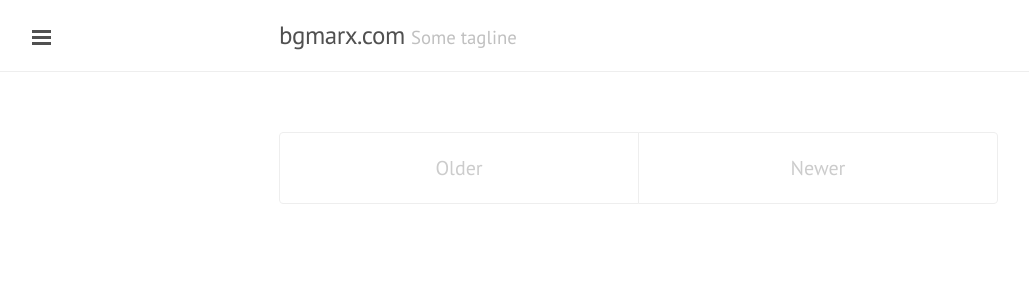
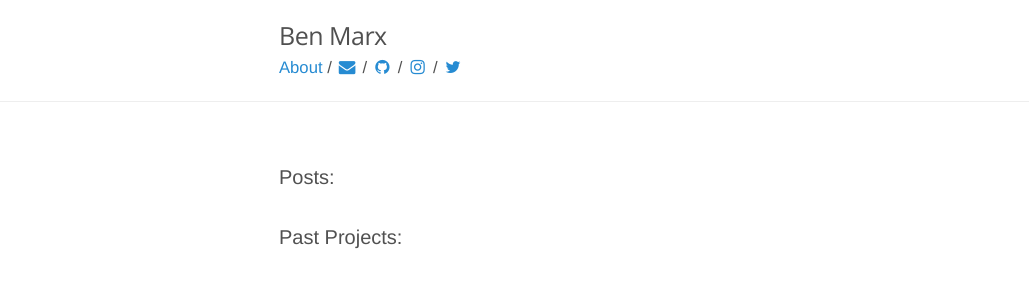
Before and after one commit to bgmarx/bgmarx.github.io, a Jekyll site: the page built from index.html, in a window 1280 px wide. Shown: the top 300 px of the page, without its empty margins (1-1030 px from the left). Built offline with Jekyll 4.4.1, drawn with Linux system fonts in a browser that asks for light colours; nearby versions of some CDN libraries; Markdown is read by kramdown in place of the engine named in the settings; the list of posts is cut into pages by our own code.

Commit message:
redesigned a bit

```diff
--- a/_config.yml
+++ b/_config.yml
@@ -6,9 +6,9 @@ pygments:         true
 permalink:        pretty
 
 # Setup
-title:            bgmarx.com
-tagline:          'Some tagline'
-description:      'Some blog'
+title:            Ben Marx
+tagline:          ''
+description:      ''
 url:              http://bgmarx.com
 
 author:
--- a/_includes/head.html
+++ b/_includes/head.html
@@ -1,28 +1,21 @@
 <head>
   <link href="http://gmpg.org/xfn/11" rel="profile">
   <meta http-equiv="content-type" content="text/html; charset=utf-8">
-
-  <!-- Enable responsiveness on mobile devices-->
   <meta name="viewport" content="width=device-width, initial-scale=1.0, maximum-scale=1">
 
   <title>
     {% if page.title == "Home" %}
-      {{ site.title }} &middot; {{ site.tagline }}
+    {{ site.title }}
     {% else %}
-      {{ page.title }} &middot; {{ site.title }}
+    {{ page.title }}
     {% endif %}
   </title>
 
-  <!-- CSS -->
   <link rel="stylesheet" href="/public/css/poole.css">
   <link rel="stylesheet" href="/public/css/syntax.css">
   <link rel="stylesheet" href="/public/css/lanyon.css">
-  <link rel="stylesheet" href="http://fonts.googleapis.com/css?family=PT+Serif:400,400italic,700|PT+Sans:400">
+  <link href="//netdna.bootstrapcdn.com/font-awesome/4.1.0/css/font-awesome.min.css" rel="stylesheet">
+  <link href='http://fonts.googleapis.com/css?family=Open+Sans:400,300,700' rel='stylesheet' type='text/css'>
 
-  <!-- Icons -->
-  <link rel="apple-touch-icon-precomposed" sizes="144x144" href="/public/apple-touch-icon-144-precomposed.png">
-  <link rel="shortcut icon" href="/public/favicon.ico">
-
-  <!-- RSS -->
   <link rel="alternate" type="application/rss+xml" title="RSS" href="/atom.xml">
 </head>
--- a/_layouts/default.html
+++ b/_layouts/default.html
@@ -2,29 +2,30 @@
 <html xmlns="http://www.w3.org/1999/xhtml" xml:lang="en" lang="en-us">
 
   {% include head.html %}
-
   <body>
-
-    {% include sidebar.html %}
-
-    <!-- Wrap is the content to shift when toggling the sidebar. We wrap the
-         content to avoid any CSS collisions with our real content. -->
     <div class="wrap">
       <div class="masthead">
         <div class="container">
           <h3 class="masthead-title">
             <a href="/" title="Home">{{ site.title }}</a>
-            <small>{{ site.tagline }}</small>
           </h3>
+          <div class="list-group">
+
+            <small>
+              <a href="/about">About</a> /
+              <a href="mailto:benyamin.marx@gmail.com"><i class="fa fa-envelope fa-fw"></i></a> /
+              <a class="list-group-item" href="https://github.com/bgmarx"   target="_blank"><i class="fa fa-github fa-fw"></i></a> /
+              <a class="list-group-item" href="http://instagram.com/bgmarx" target="_blank"><i class="fa fa-instagram fa-fw"></i></a> /
+              <a class="list-group-item" href="https://twitter.com/bgmarx"  target="_blank"><i class="fa fa-twitter fa-fw"></i></a>
+            </small>
+          </div>
         </div>
+
       </div>
 
       <div class="container content">
         {{ content }}
       </div>
     </div>
-
-    <label for="sidebar-checkbox" class="sidebar-toggle"></label>
-
   </body>
 </html>
--- a/index.html
+++ b/index.html
@@ -4,34 +4,23 @@ title: Home
 ---
 
 <div class="posts">
+  Posts:
+  <br/>
   {% for post in paginator.posts %}
-  <div class="post">
-    <h1 class="post-title">
-      <a href="{{ post.url }}">
-        {{ post.title }}
-      </a>
-    </h1>
-
-    <span class="post-date">{{ post.date | date_to_string }}</span>
-
-    {{ post.content }}
-  </div>
+    <span class="post">
+      <span class="post-title">
+        <a href="{{ post.url }}">
+          {{ post.title }} { {{ post.date | date_to_string }} }
+        </a>
+      </span>
+    </span>
+     {% if post.previous %}
+      <span>//</span>
+      {% endif %}
   {% endfor %}
 </div>
 
-<div class="pagination">
-  {% if paginator.next_page %}
-    <a class="pagination-item older" href="/page{{paginator.next_page}}">Older</a>
-  {% else %}
-    <span class="pagination-item older">Older</span>
-  {% endif %}
-  {% if paginator.previous_page %}
-    {% if paginator.page == 2 %}
-      <a class="pagination-item newer" href="/">Newer</a>
-    {% else %}
-      <a class="pagination-item newer" href="/page{{paginator.previous_page}}">Newer</a>
-    {% endif %}
-  {% else %}
-    <span class="pagination-item newer">Newer</span>
-  {% endif %}
+<br/>
+<div class="projects">
+  Past Projects:
 </div>
--- a/public/css/lanyon.css
+++ b/public/css/lanyon.css
@@ -41,12 +41,13 @@ body {
 }
 
 html {
-  font-family: "PT Serif", Georgia, "Times New Roman", serif;
+  font-family: 'Helvetica', 'Open Sans', sans-serif;
+  font-weight: 300;
 }
 
 h1, h2, h3, h4, h5, h6 {
-  font-family: "PT Sans", Helvetica, Arial, sans-serif;
-  font-weight: 400;
+  font-family: 'Open Sans', sans-serif;
+  font-weight: 300;
   color: #313131;
   letter-spacing: -.025rem;
 }
```
Also changed, not shown: about.md (+3 -0 lines), 7 other files.
